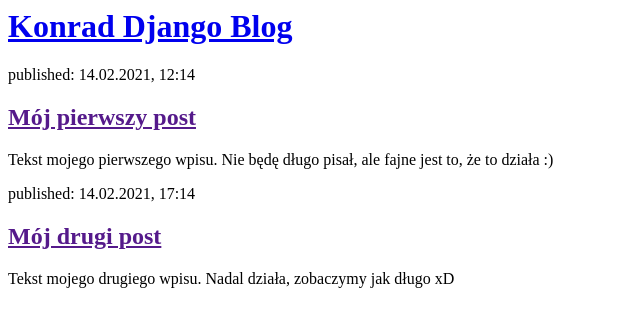
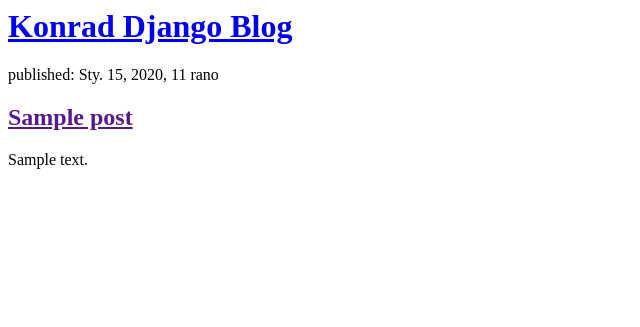
Before and after one commit to konradad/my-first-blog, a Django app: page / in a window 1280 px wide. Shown: the top 327 px of the page, without its empty margins (0-640 px from the left). Run offline with Django 3.2, Linux system fonts and the light colour scheme; tables that the repository leaves empty hold one stand-in row (values such as "Sample post").

Commit message:
Modified templates to display posts from database.

```diff
--- a/blog/templates/blog/post_list.html
+++ b/blog/templates/blog/post_list.html
@@ -7,18 +7,14 @@
             <h1><a href='/'>Konrad Django Blog</a></h1>
         </div>
 
-        <div>
-            <p>published: 14.02.2021, 12:14</p>
-            <h2><a href=''>Mój pierwszy post</a></h2>
-            <p>
-                Tekst mojego pierwszego wpisu. Nie będę długo pisał, ale fajne jest to, że to działa :)
-            </p>
-        </div>
+        {% for post in posts %}
+            <div>
+                <p>published: {{ post.published_date }}</p>
+                <h2><a href="">{{ post.title }}</a></h2>
+                <p>{{ post.text|linebreaksbr }}</p>
+            </div>
 
-        <div>
-            <p>published: 14.02.2021, 17:14</p>
-            <h2><a href=''>Mój drugi post</a></h2>
-            <p>Tekst mojego drugiego wpisu. Nadal działa, zobaczymy jak długo xD</p>
-        </div>
+    {% endfor %}
+
     </body>
 </html>
--- a/blog/views.py
+++ b/blog/views.py
@@ -1,4 +1,7 @@
 from django.shortcuts import render
+from .models import Post
+from django.utils import timezone
 
 def post_list(request):
-    return render(request, 'blog/post_list.html', {})
+    posts = Post.objects.filter(published_date__lte=timezone.now()).order_by('-published_date')
+    return render(request, 'blog/post_list.html', {'posts': posts})
--- a/mysite/settings.py
+++ b/mysite/settings.py
@@ -26,7 +26,7 @@
 # SECURITY WARNING: don't run with debug turned on in production!
 DEBUG = True
 
-ALLOWED_HOSTS = ['127.0.0.1', 'pythonenywhere.com']
+ALLOWED_HOSTS = ['127.0.0.1', 'konradbaczyk.pythonenywhere.com']
 
 
 # Application definition
```
